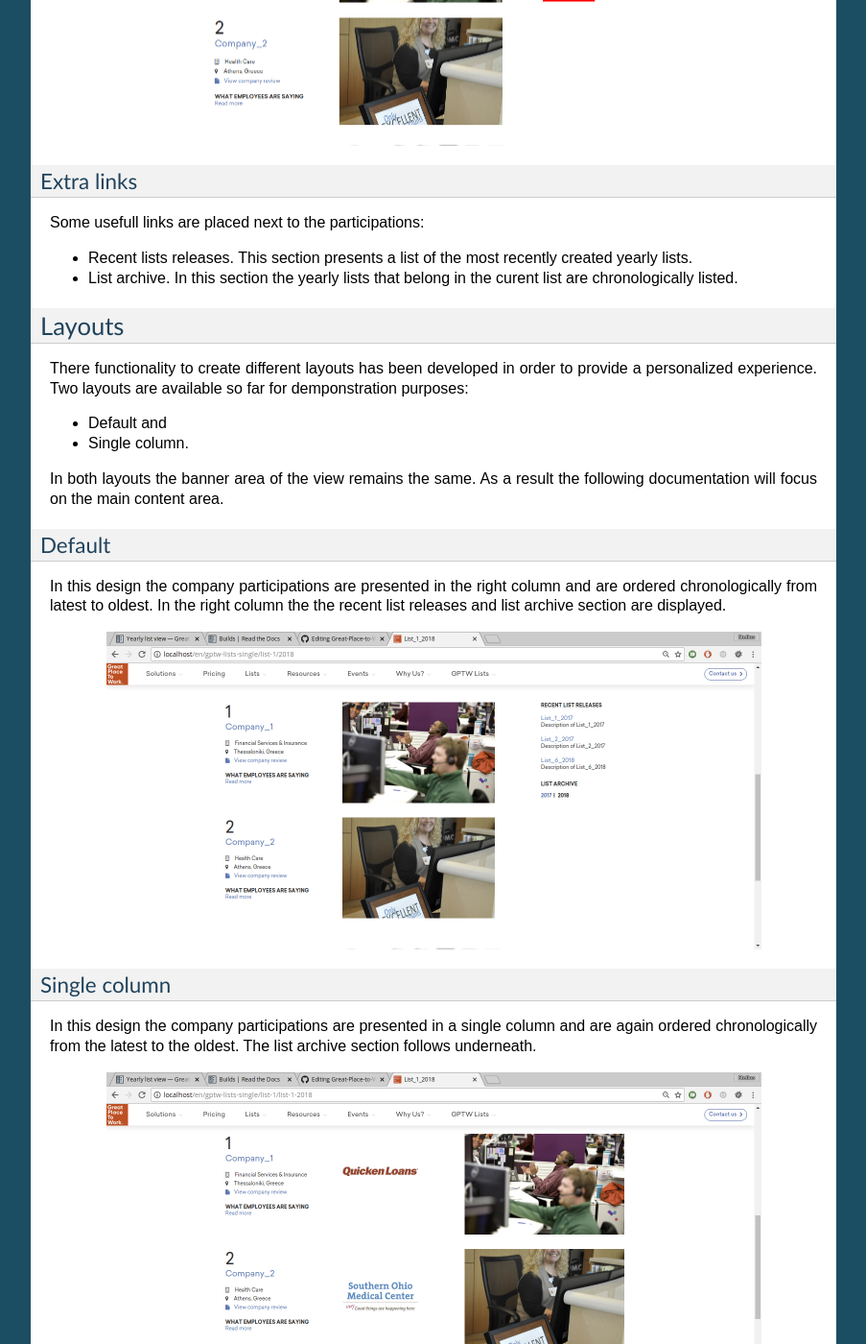
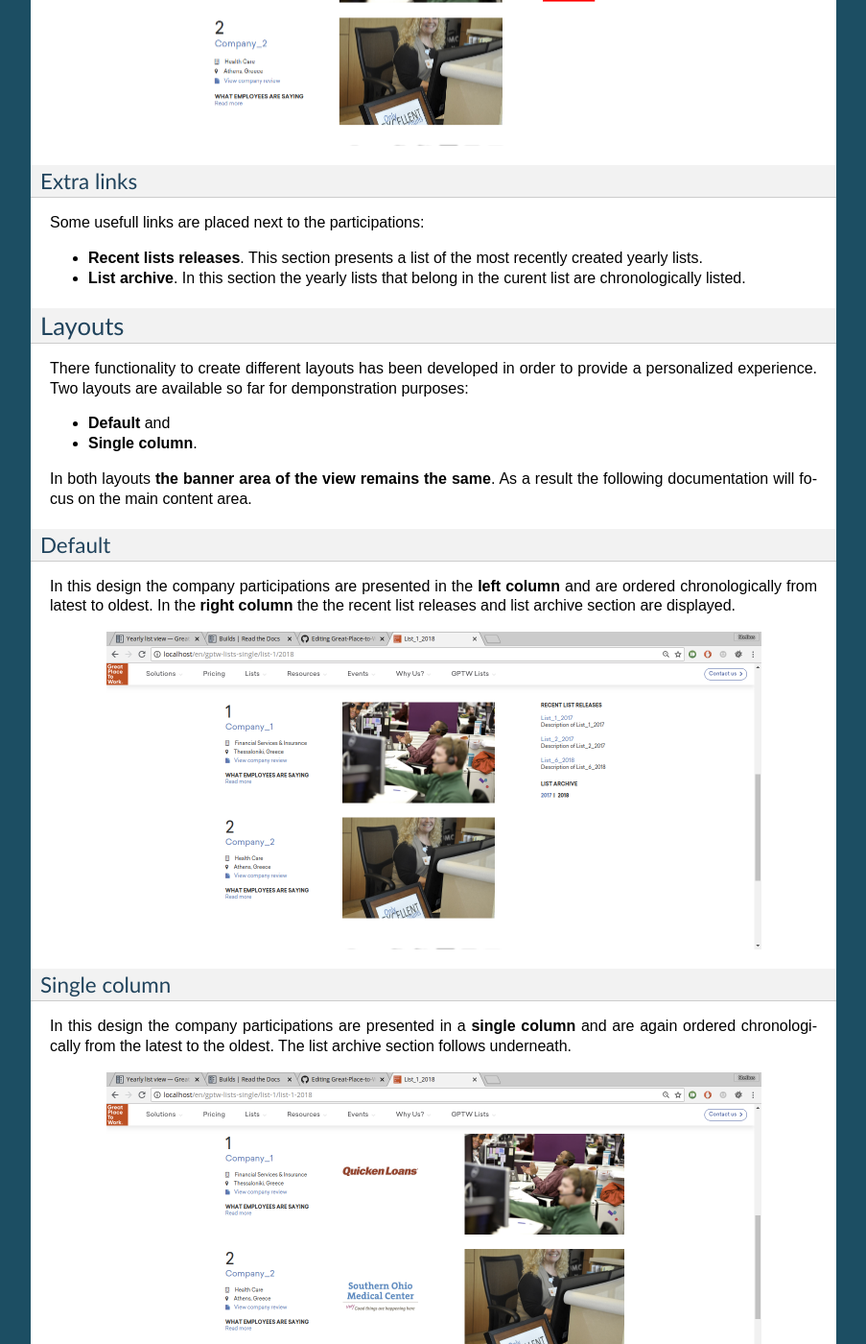
Before and after one commit to treste91/Great-Place-to-Work-Lists, a Sphinx documentation site: the page built from docs/frontend/yearly_list.rst, in a window 1280 px wide and 1400 px high, scrolled down 1261 px. Shown: the whole window at 96% size, without its empty margins (198-1101 px from the left). Built offline with Sphinx 7.4.7, drawn with Linux system fonts in a browser that asks for light colours; some of the changed text lies outside the part shown.

Commit message:
Update yearly_list.rst

```diff
--- a/docs/frontend/yearly_list.rst
+++ b/docs/frontend/yearly_list.rst
@@ -1,4 +1,3 @@
-
 Yearly list view
 ================
 
@@ -9,11 +8,11 @@
 
 The content of the yearly list view page is structured as follows:
 
-* Banner. The basic information of the yearly list are presented alongside the logo and banner images.
+* **Banner**. The basic information of the yearly list are presented alongside the logo and banner images.
 
-* Company participations. The companies that participated in the current yearly list are presented according to their rank.
+* **Company participations**. The companies that participated in the current yearly list are presented according to their rank.
 
-* Extra links. Some usefull links are included in this view in order to improve the users' experience.
+* **Extra links**. Some usefull links are included in this view in order to improve the users' experience.
 
 Banner
 ^^^^^^
@@ -21,13 +20,13 @@
 The first part of this page is occupied by a banner area.
 This area consists of the information concerning the current yearly list, such as:
 
-* The logo of the yearly list,
+* The **logo** of the yearly list,
 
-* The name of the yearly list,
+* The **name** of the yearly list,
 
-* The description of the yearly list, and
+* The **description** of the yearly list, and
 
-* The banner image of the yearly list.
+* The **banner** image of the yearly list.
 
 .. image:: yearly_list_view_1.png
    :scale: 50 %
@@ -42,15 +41,15 @@
 
 The template used for each company contains the following information:
 
-* The company's name,
+* The company's **name**,
 
-* The company's indusrty,
+* The company's **indusrty**,
 
-* The company's location,
+* The company's **location**,
 
-* A link to the company's great place to work reviews profile, and
+* A link to the company's **great place to work reviews profile**, and
 
-* The company's quote.
+* The company's **quote**.
 
 .. image:: yearly_list_view_2.png
    :scale: 50 %
@@ -62,9 +61,9 @@
 
 Some usefull links are placed next to the participations:
 
-* Recent lists releases. This section presents a list of the most recently created yearly lists.
+* **Recent lists releases**. This section presents a list of the most recently created yearly lists.
 
-* List archive. In this section the yearly lists that belong in the curent list are chronologically listed.
+* **List archive**. In this section the yearly lists that belong in the curent list are chronologically listed.
 
 Layouts
 -------
@@ -72,17 +71,17 @@
 There functionality to create different layouts has been developed in order to provide a personalized experience.
 Two layouts are available so far for demponstration purposes:
 
-* Default and
+* **Default** and
 
-* Single column.
+* **Single column**.
 
-In both layouts the banner area of the view remains the same. As a result the following documentation will focus on the main content area.
+In both layouts **the banner area of the view remains the same**. As a result the following documentation will focus on the main content area.
 
 Default
 ^^^^^^^
 
-In this design the company participations are presented in the right column and are ordered chronologically from latest to oldest.
-In the right column the the recent list releases and list archive section are displayed.
+In this design the company participations are presented in the **left column** and are ordered chronologically from latest to oldest.
+In the **right column** the the recent list releases and list archive section are displayed.
 
 .. image:: yearly_list_default.png
    :scale: 50 %
@@ -92,7 +91,7 @@
 Single column
 ^^^^^^^^^^^^^
 
-In this design the company participations are presented in a single column and are again ordered chronologically from the latest to the oldest.
+In this design the company participations are presented in a **single column** and are again ordered chronologically from the latest to the oldest.
 The list archive section follows underneath.
 
 .. image:: yearly_list_single_column.png
```
